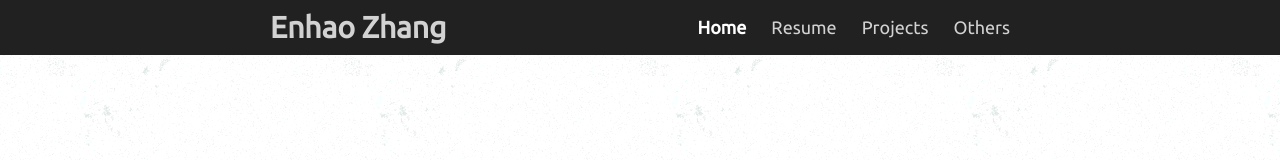
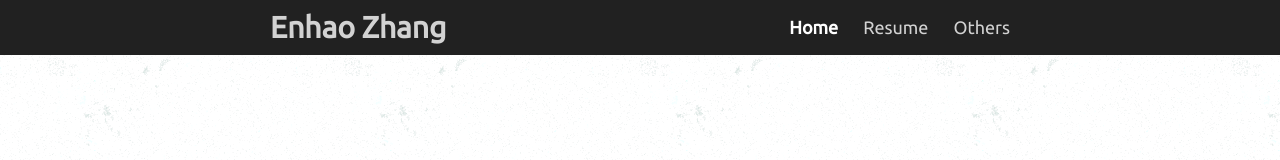
Before and after one commit to ZHANG-EH/ZHANG-EH.github.io, a plain HTML site: page index.html in a window 1280 px wide. Shown: the top 160 px of the page. Drawn offline with nearby package versions, Linux system fonts and the light colour scheme; files whose address does not match are found by name.

Commit message:
remove project tab

```diff
--- a/index.html
+++ b/index.html
@@ -38,7 +38,7 @@
         <div class="menu-items flex-row-center flex-item">
           <a href="index.html" class="menu-index">Home</a>
           <a href="resume.pdf">Resume</a>
-          <a href="projects.html" class="menu-projects">Projects</a>
+          <!-- <a href="projects.html" class="menu-projects">Projects</a> -->
           <a href="others.html" class="menu-others">Others</a>
         </div>
       </div>
```
